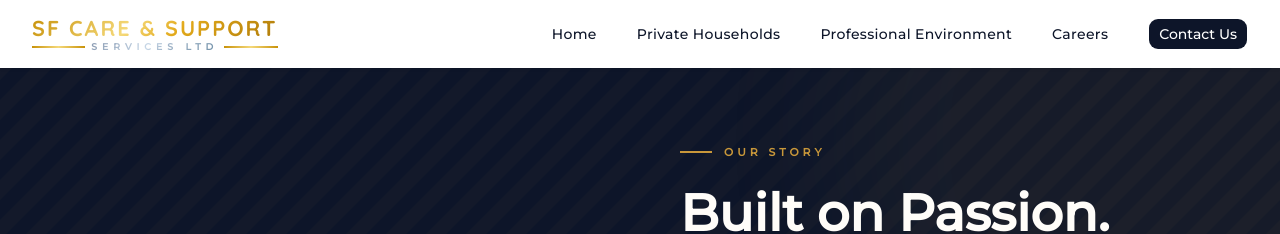
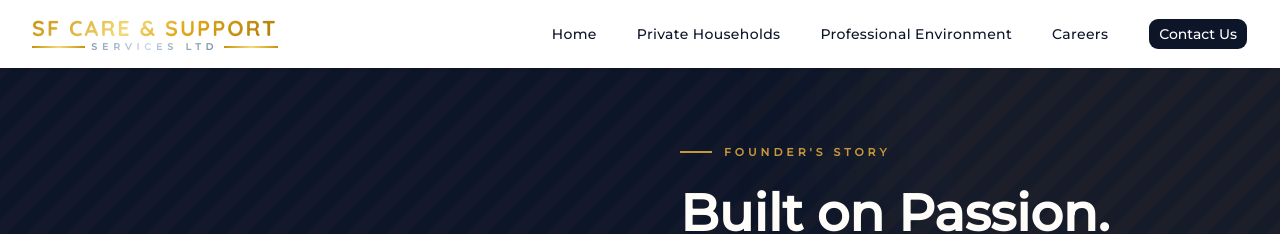
Before and after one commit to theNubiadev/sfcssl, a Next.js app: page /about-us in a window 1280 px wide. Shown: the top 234 px of the page. Built offline with nearby package versions, Linux system fonts and the light colour scheme.

Commit message:
style: Update section title from 'Our Story' to 'Founder's Story' for improved clarity

```diff
--- a/app/about-us/page.tsx
+++ b/app/about-us/page.tsx
@@ -186,7 +186,7 @@
             <div className="flex items-center gap-3">
               <span className="w-8 h-0.5 bg-sub" />
               <span className="text-[0.68rem] font-mont font-semibold tracking-[4px] uppercase text-sub">
-                Our Story
+                Founder's Story
               </span>
             </div>
 
```
